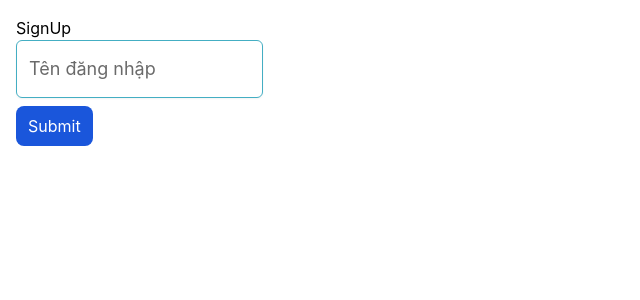
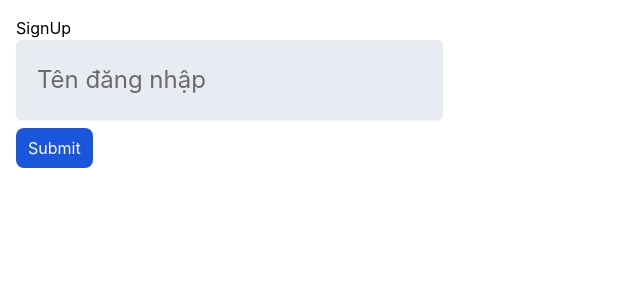
Before and after one commit to codeclubvn/erp-client, a React (Vite) app: page /signup in a window 1280 px wide. Shown: the top 300 px of the page, without its empty margins (0-640 px from the left). Built offline with nearby package versions, Linux system fonts and the light colour scheme.

Commit message:
feat: style input

```diff
--- a/src/components/Input/Input.tsx
+++ b/src/components/Input/Input.tsx
@@ -7,15 +7,15 @@ import FormControlContext from '../Form/FormControlContext'
 const styles = tv({
     slots: {
         label: [
-            'relative inline-flex overflow-hidden rounded-md border border-mint-green px-3 pt-6 shadow-sm cursor-text',
-            'focus-within:border-mint-green focus-within:ring-1 focus-within:ring-mint-green',
+            'relative inline-flex items-end h-20 overflow-hidden rounded-md border border-[#E9EBF2] bg-[#E9EBF2] px-5 py-4 shadow-sm cursor-text',
+            'focus-within:border-mint-green focus-within:ring-1 focus-within:ring-mint-green focus-within:bg-transparent focus-within:border-mint-green',
         ],
         input: [
-            'peer text-[#6a6a6a] text-2xl font-semibold h-8 border-none bg-transparent p-0 placeholder-transparent focus:border-transparent focus:outline-none focus:ring-0 sm:text-sm',
+            'peer text-[#6a6a6a] h-6.5 text-2xl font-semibold border-none bg-transparent p-0 placeholder-transparent focus:border-transparent focus:outline-none focus:ring-0',
             'disabled:cursor-not-allowed disabled:bg-gray-50',
         ],
         placeholder:
-            'absolute start-3 top-3 -translate-y-1/2 transition-all text-[#A19E9E] peer-placeholder-shown:top-1/2 peer-placeholder-shown:text-lg peer-placeholder-shown:text-[#6a6a6a] peer-focus:top-3 peer-focus:text-base peer-focus:text-mint-green',
+            'absolute start-5 top-6 -translate-y-1/2 transition-all text-[#A19E9E] peer-placeholder-shown:top-1/2 peer-placeholder-shown:text-2xl peer-placeholder-shown:text-[#6a6a6a] peer-focus:top-6 peer-focus:text-base peer-focus:text-mint-green',
         startDecorator:
             'absolute inset-y-0 flex items-center left-3 pointer-events-none text-gray-500 peer-focus:text-mint-green',
         endDecorator:
--- a/tailwind.config.js
+++ b/tailwind.config.js
@@ -9,6 +9,9 @@ export default {
             fontFamily: {
                 ...theme.fontFamily,
                 sans: ['Inter', ...theme.fontFamily.serif],
+            },
+            spacing: {
+                [6.5]: '1.625rem',
             },
             colors: {
                 mint: {
```
